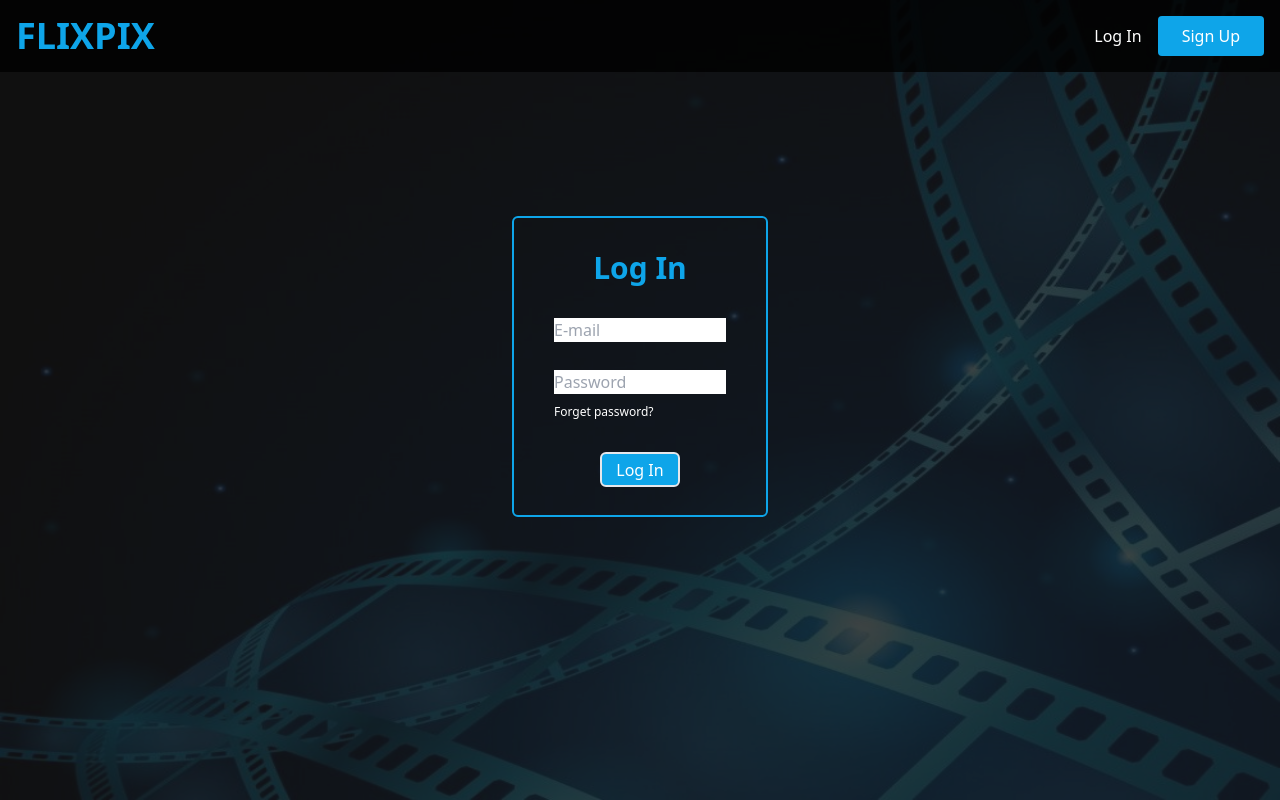
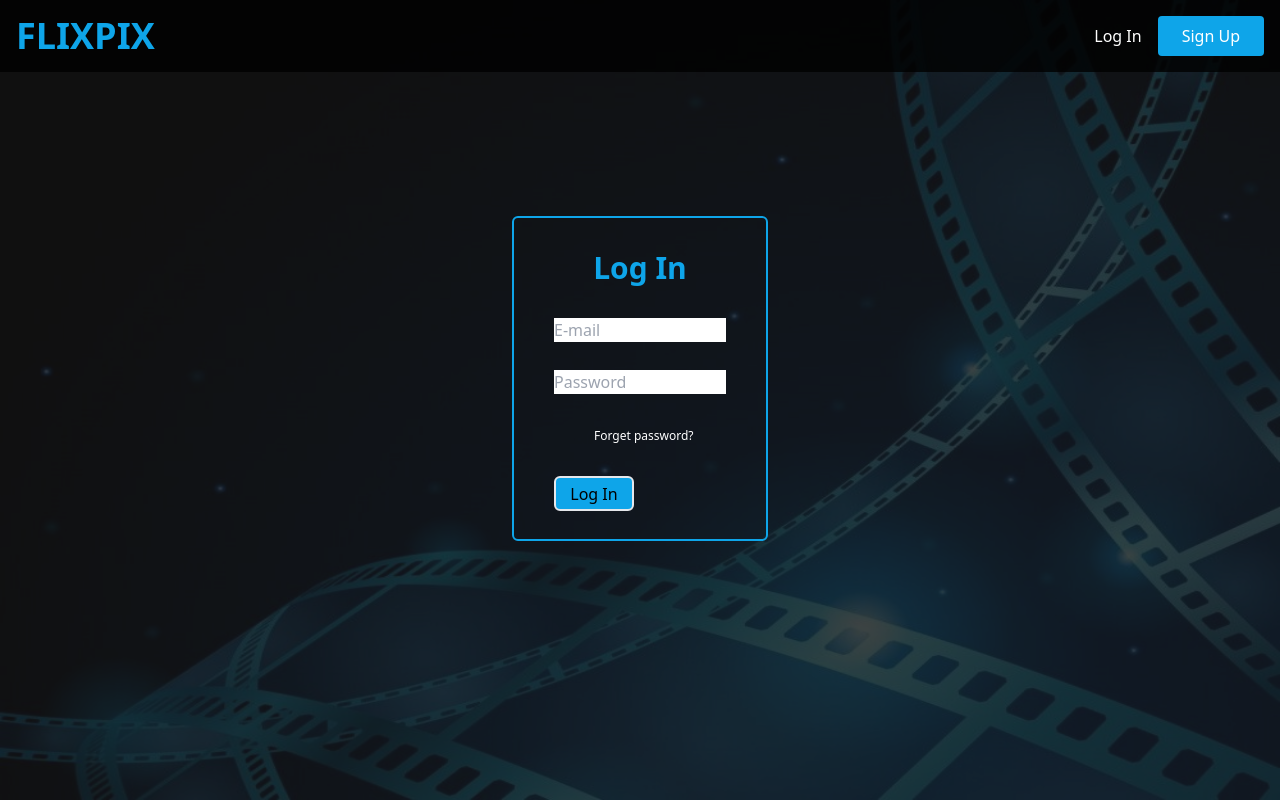
Before and after one commit to Metalmilitian85/movieapp, a React (Vite) app: page /login in a window 1280 px wide. Built offline with nearby package versions, Linux system fonts and the light colour scheme; no server answers.

Commit message:
loginout

```diff
--- a/src/App.jsx
+++ b/src/App.jsx
@@ -8,6 +8,7 @@ import Password from './pages/Password'
 import Signup from './pages/Signup'
 import { AuthContextProvider } from './context/AuthContext'
 import Account from './pages/Account'
+import ProtectedRoute from './components/Protectedroute'
 
 
 export default function App() {
@@ -21,7 +22,14 @@ export default function App() {
             <Route path="/login" element={<Login />} />
             <Route path="/password" element={<Password />} />
             <Route path="/signup" element={<Signup />} />
-            <Route path="/account" element={<Account />} />
+            <Route
+              path="/account"
+              element={
+                <ProtectedRoute>
+                  <Account />
+                </ProtectedRoute>
+              }
+            />
           </Routes>
       </AuthContextProvider>
     </div>
--- /dev/null
+++ b/src/components/ProtectedRoute.jsx
@@ -0,0 +1,18 @@
+import React from 'react'
+import { Navigate } from 'react-router-dom'
+import { UserAuth } from '../context/AuthContext'
+
+export default function ProtectedRoute({children}) {
+
+    const { user } = UserAuth()
+
+    if(!user) {
+        return <Navigate to="/" />
+    } else {
+        return children
+    }
+
+  return (
+    <div>ProtectedRoute</div>
+  )
+}
--- a/src/context/AuthContext.jsx
+++ b/src/context/AuthContext.jsx
@@ -12,7 +12,7 @@ export function AuthContextProvider({children}) {
         return createUserWithEmailAndPassword(auth, email, password)
     }
 
-    function logIn(email, passwored) {
+    function logIn(email, password) {
         return signInWithEmailAndPassword(auth, email, password)
     }
 
--- a/src/pages/Login.jsx
+++ b/src/pages/Login.jsx
@@ -1,20 +1,53 @@
-import React from 'react'
-import { Link } from 'react-router-dom'
+import React, { useState } from 'react'
+import { Link, useNavigate } from 'react-router-dom'
+import { UserAuth } from '../context/AuthContext'
 
 export default function Login() {
+
+  const [email, setEmail] = useState('');
+  const [password, setPassword] = useState('');
+  const [error, setError] = useState('')
+  const { user, logIn } = UserAuth();
+  const navigate = useNavigate();
+
+  const handleSubmit = async (e) => {
+    e.preventDefault();
+    setError('')
+    try {
+      await logIn(email, password)
+      navigate("/")
+    } catch (error) {
+      console.log(error);
+      setError(error.message)
+    }
+  };
+
     return (
       <div className="pt-36 w-[50%] md:w-[20%] m-auto">
         <img src="/moviebg.jpg" className="flex absolute -z-10 w-full h-full left-0 top-0 opacity-20" />
         <div className="border-2 border-sky-500 rounded-md text-center text-white">
             <h1 className="text-3xl font-bold text-sky-500 my-8">Log In</h1>
-            <div className="flex flex-col mx-10 text-black">
-              <input className="mb-7" type="text" placeholder="E-mail" />
-              <input className="mb-1" type="text" placeholder="Password" />
-            </div>
-            <div className="flex justify-start ml-10">
+            {error ? <p className='p-3 bg-red-400 my-2'>{error}</p> : null}
+            <form onSubmit={handleSubmit} className="flex flex-col mx-10 text-black">
+              <input
+                onChange={(e) => setEmail(e.target.value)}
+                className="mb-7"
+                type="email"
+                placeholder="E-mail"
+                autoComplete="email"
+              />
+              <input
+                onChange={(e) => setPassword(e.target.value)}
+                className="mb-7"
+                type="password"
+                placeholder="Password"
+                autoComplete="current-password"
+              />
+              <div className="flex justify-start ml-10">
               <Link to="/password" ><button className="mb-8 text-white text-xs">Forget password?</button></Link>
-            </div>
-            <button className="bg-sky-500 rounded-md w-[80px] h-[35px] mb-7 hover:bg-sky-600 hover:border-gray-600 border-2">Log In</button>
+              </div>
+              <button className="bg-sky-500 rounded-md w-[80px] h-[35px] mb-7 hover:bg-sky-600 hover:border-gray-600 border-2">Log In</button>
+            </form>
         </div>
       </div>
     )
```
